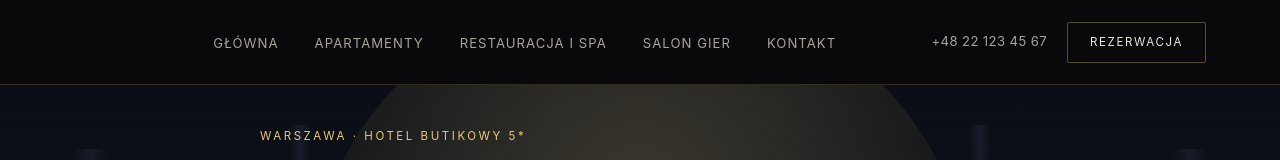
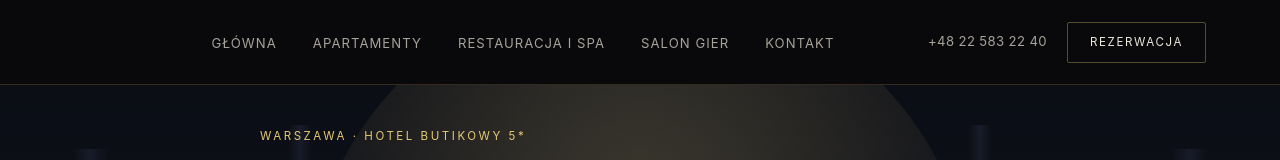
Before and after one commit to DzenVm/PL_10, a Next.js app: page / in a window 1280 px wide. Shown: the top 160 px of the page. Built offline with nearby package versions, Linux system fonts and the light colour scheme.

Commit message:
Use a more realistic-looking placeholder phone number
Replace the obviously sequential +48 22 123 45 67 with a
non-sequential Warsaw-format number across header, footer, and
structured data.

```diff
--- a/src/app/page.tsx
+++ b/src/app/page.tsx
@@ -41,7 +41,7 @@ const jsonLd = {
     "@type": "Rating",
     ratingValue: "5",
   },
-  telephone: "+48221234567",
+  telephone: "+48225832240",
   priceRange: "€€€€",
   amenityFeature: AMENITIES.map((name) => ({
     "@type": "LocationFeatureSpecification",
--- a/src/components/Footer.tsx
+++ b/src/components/Footer.tsx
@@ -33,8 +33,8 @@ export default function Footer() {
         <div>
           <h4 className={styles.heading}>Kontakt</h4>
           <p className={styles.small}>
-            <a className={styles.link} href="tel:+48221234567">
-              +48 22 123 45 67
+            <a className={styles.link} href="tel:+48225832240">
+              +48 22 583 22 40
             </a>
           </p>
           <p className={styles.small}>
--- a/src/components/Header.tsx
+++ b/src/components/Header.tsx
@@ -27,8 +27,8 @@ export default function Header() {
         </nav>
 
         <div className={styles.ctaGroup}>
-          <a href="tel:+48221234567" className={styles.phone}>
-            +48 22 123 45 67
+          <a href="tel:+48225832240" className={styles.phone}>
+            +48 22 583 22 40
           </a>
           <Link href="/#kontakt" className={`btn ${styles.cta}`}>
             Rezerwacja
```
